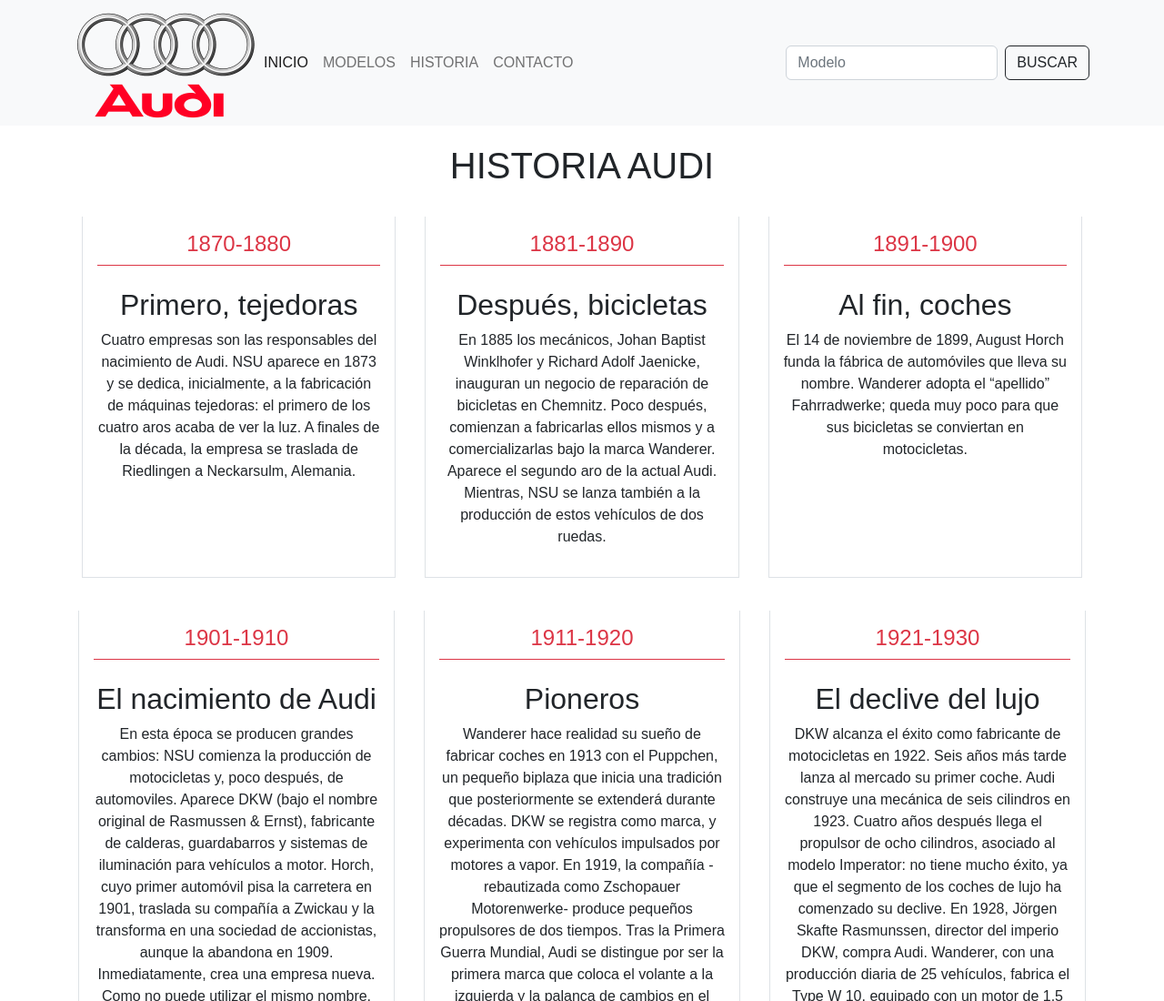
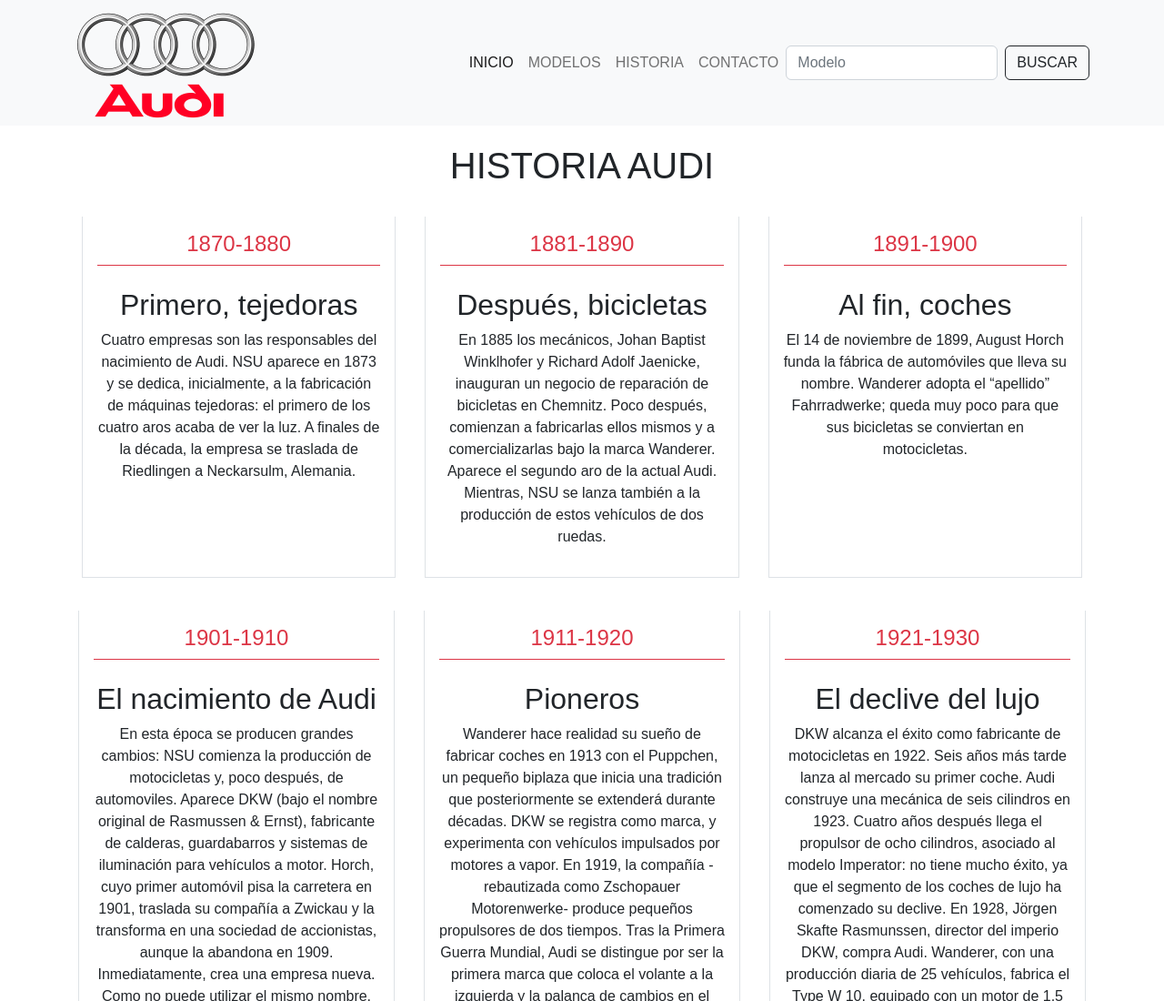
Before and after one commit to matiasjavier1985/entrega02.github.io, a plain HTML site: page historia.html in a window 1280 px wide. Shown: the top 1100 px of the page at 91% size. Drawn offline with nearby package versions, Linux system fonts and the light colour scheme.

Commit message:
Update historia.html

```diff
--- a/historia.html
+++ b/historia.html
@@ -21,7 +21,7 @@
                 <button class="navbar-toggler" type="button" data-bs-toggle="collapse" data-bs-target="#navbarSupportedContent" aria-controls="navbarSupportedContent" aria-expanded="false" aria-label="Toggle navigation">
                 <span class="navbar-toggler-icon"></span>
                 </button>
-                <div class="collapse navbar-collapse" id="navbarSupportedContent">
+                <div class="collapse navbar-collapse flex-grow-0" id="navbarSupportedContent">
                 <ul class="navbar-nav me-auto mb-2 mb-lg-0">
                     <li class="nav-item">
                     <a class="nav-link active" aria-current="page" href="./index.html">INICIO</a>
```
